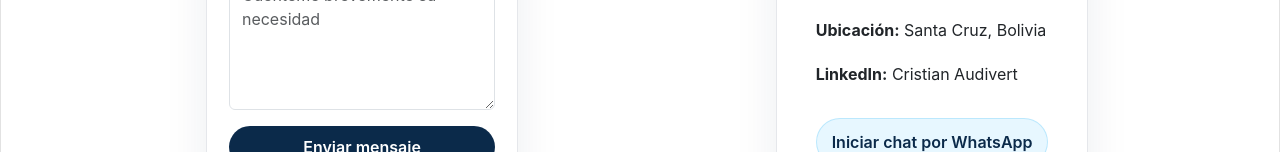
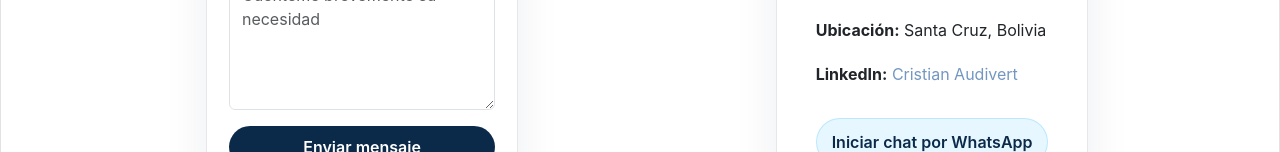
Before and after one commit to waudivert/Web_profesional_auditoria, a plain HTML site: page index.html in a window 1280 px wide. Shown: the part 3726-3878 px from the top of the page. Drawn offline with Linux system fonts and the light colour scheme.

Commit message:
Linkeando LinkedIn

```diff
--- a/index.html
+++ b/index.html
@@ -318,7 +318,7 @@
 
 
           <p class="linea"><strong>Ubicación:</strong> Santa Cruz, Bolivia</p>
-          <p class="linea"><strong>LinkedIn:</strong> Cristian Audivert</p>
+          <p class="linea"><strong>LinkedIn:</strong> <a target="_blank" href="https://www.linkedin.com/in/cristian-a-685351189?utm_source=share&utm_campaign=share_via&utm_content=profile&utm_medium=ios_app" style="text-decoration: none; color: rgb(115, 151, 193)">Cristian Audivert</a></p>
 
           <a class="btn badge mt-3 w-100" href="https://wa.me/595995675854" target="_blank">
             Iniciar chat por WhatsApp
```
